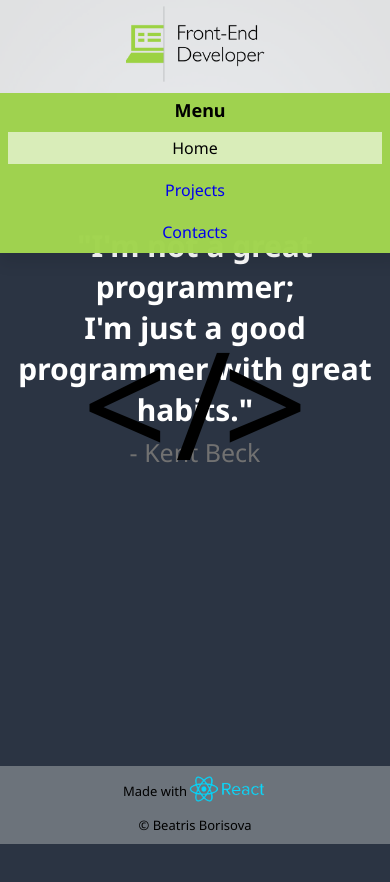
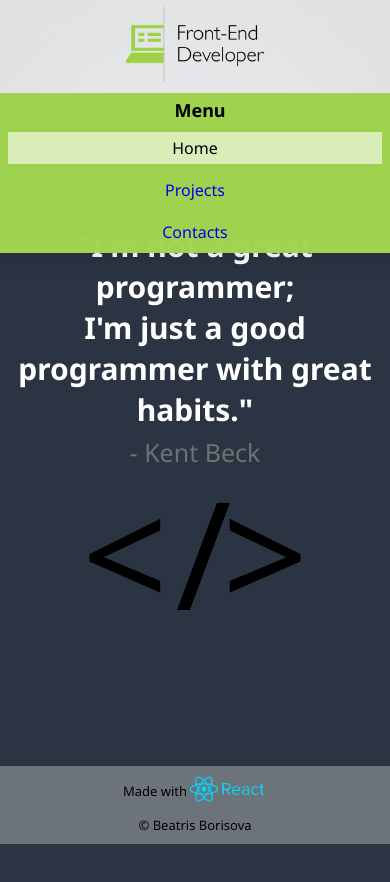
Before and after one commit to beatrisborisova/personal-website, a React (Create React App) app: page / in a window 390 px wide. Shown: the top 882 px of the page. Built offline with nearby package versions, Linux system fonts and the light colour scheme.

Commit message:
Home page

```diff
--- a/src/components/home/Home.css
+++ b/src/components/home/Home.css
@@ -114,7 +114,7 @@
     }
 
     .custom-icon {
-        top: 200px;
+        top: 350px;
     }
 
     .custom-icon:nth-child(1) {
```
